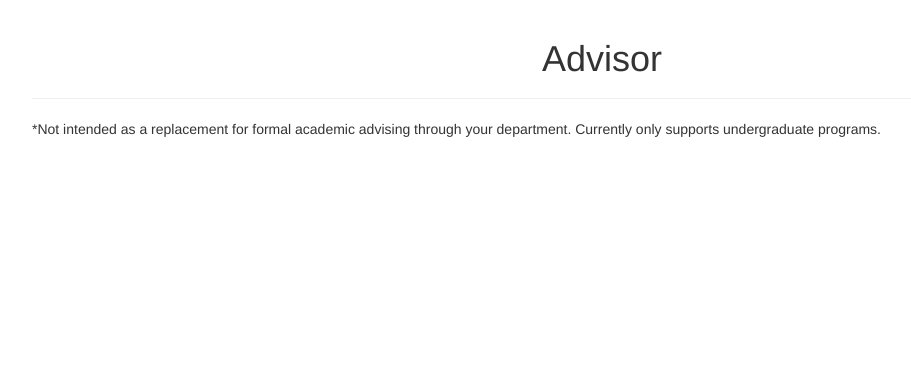
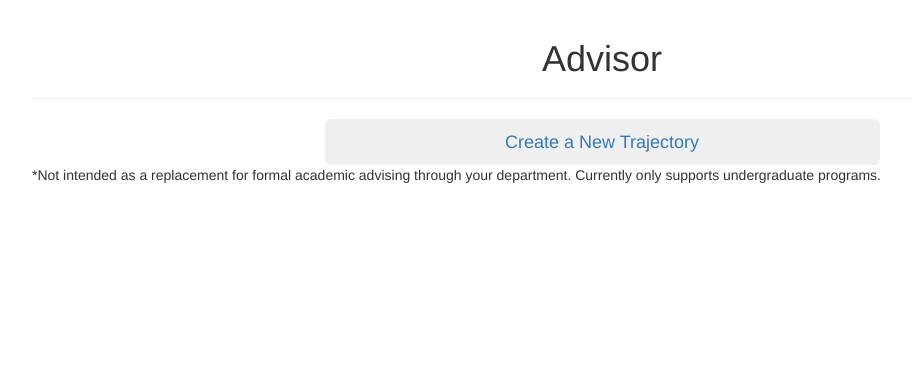
Before and after one commit to dwbond/advisor, a Django app: page / in a window 1280 px wide. Shown: the part 51-433 px from the top of the page, without its empty margins (38-949 px from the left). Run offline with Django 3.2, Linux system fonts and the light colour scheme; parts of the project's set-up code (start-up, migrations or seed data) failed here and were passed over; some libraries are stand-ins or nearby versions.

Commit message:
added a button

```diff
--- a/advisor/templates/index.html
+++ b/advisor/templates/index.html
@@ -14,6 +14,14 @@ GMU Advisor
   </div>
 </div>
 
+<div class="row">
+  <div class="col-md-6 col-md-offset-3">
+  <a href="#new">
+    <button type="button" class="btn btn-standard btn-lg btn-block">Create a New Trajectory</button>
+  </a>
+  </div>
+</div>
+
 <p>*Not intended as a replacement for formal academic advising through your department. Currently only supports undergraduate programs.</p>
 
 {% endblock %}
```
